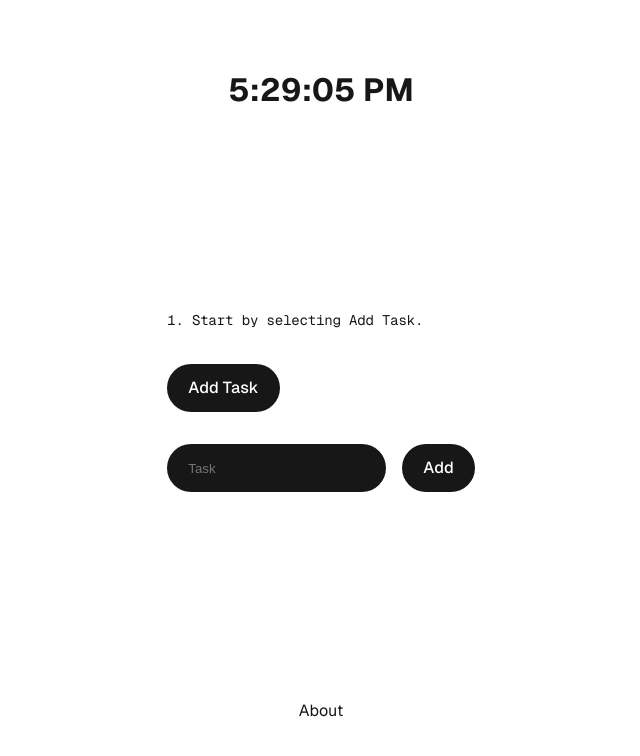
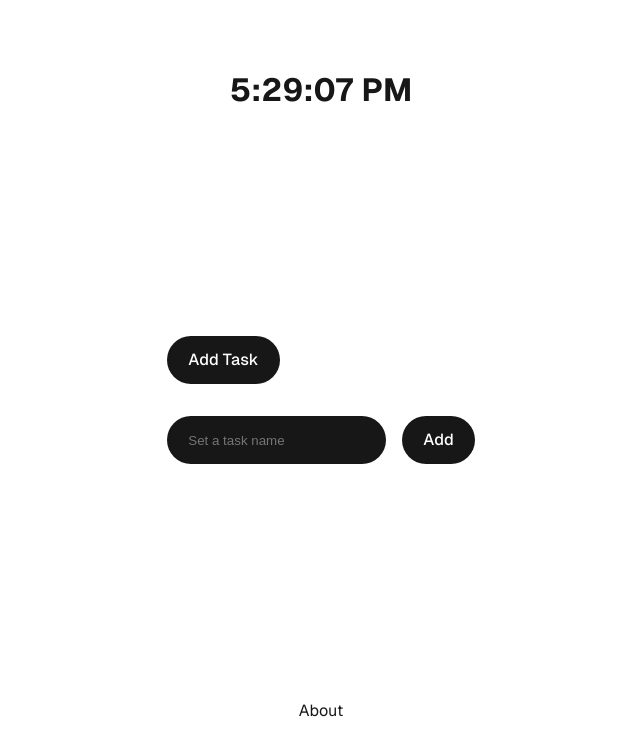
Before and after one commit to nxbit/clocknest-app, a Next.js app: page / in a window 1280 px wide. Both pictures are taken after a click on the link "Add Task". Shown: the top 756 px of the page, without its empty margins (319-959 px from the left). Built offline with nearby package versions, Linux system fonts and the light colour scheme.

Commit message:
AI optimized cod

```diff
--- a/src/app/comp/addtask.js
+++ b/src/app/comp/addtask.js
@@ -1,68 +1,97 @@
+/**
+ * AddTask component allows users to add and manage tasks.
+ *
+ * @component
+ * @example
+ * return (
+ *   <AddTask />
+ * )
+ */
 "use client";
-import { useState } from "react";
+import { useState, useCallback } from "react";
 import styles from "../page.module.css";
 import AppTask from "./apptasks";
 
-export default function AddTask(){
+/**
+ * Custom hook to manage the state of tasks.
+ *
+ * @returns {Array} An array containing the tasks state and a function to update it.
+ */
+export default function AddTask() {
+    const [tasks, setTasks] = useState([]);
+    const [showTaskInput, setShowTaskInput] = useState(false);
+    const [taskName, setTaskName] = useState("");
 
-    const [tasks, setTasks] = useState([]);
-    // appendTask appends a task to the tasks array
-    const appendTask = (task) => {
-        setTasks([...tasks, task]);
-    };
-    // pushTimeStamp pushes a timestamp to a task's timestamps array
-    const pushTimeStamp = (taskid, timestamp) => {
-        const taskIndex = tasks.findIndex((t) => t.id === taskid);
-        // If the task is found, push the timestamp to the task's timestamps array
-        if (taskIndex !== -1) {
-            const updatedTasks = [...tasks];
+    /**
+     * Appends a new task to the tasks state.
+     *
+     * @param {Object} task - The task object to be added.
+     */
+    const appendTask = useCallback((task) => {
+        setTasks((prevTasks) => [...prevTasks, task]);
+    }, []);
 
-            // If the task is running, push the timestamp to the timestamps array
-            updatedTasks[taskIndex].timestamps.push(timestamp);
-            updatedTasks[taskIndex].isrunning = true;
-            const timestamps = updatedTasks[taskIndex].timestamps;
-            // Caculate the Duration of the task
+    /**
+     * Adds a timestamp to a specific task and calculates the duration.
+     *
+     * @param {string} taskid - The ID of the task to update.
+     * @param {string} timestamp - The timestamp to be added.
+     */
+    const pushTimeStamp = useCallback((taskid, timestamp) => {
+        setTasks((prevTasks) => {
+            const taskIndex = prevTasks.findIndex((t) => t.id === taskid);
+            if (taskIndex === -1) return prevTasks;
+
+            const updatedTasks = [...prevTasks];
+            const task = { ...updatedTasks[taskIndex] };
+            task.timestamps = [...task.timestamps, timestamp];
+            task.isrunning = true;
+
             let duration = 0;
-
-            // During a Stop action, the duration is calculated.
-            while (timestamps.length >= 2) {
-                const start = timestamps.shift();
-                const end = timestamps.shift();
+            while (task.timestamps.length >= 2) {
+                const start = task.timestamps.shift();
+                const end = task.timestamps.shift();
                 if (end) {
-                    updatedTasks[taskIndex].isrunning = false;
+                    task.isrunning = false;
                     duration += (new Date(end) - new Date(start)) / 1000;
-                }
-            };
-
-            updatedTasks[taskIndex].duration += duration;
-            setTasks(updatedTasks);
                 }
             }
 
-    // showTaskInput is a boolean that toggles the task input form
-    const [showTaskInput, setShowTaskInput] = useState(false);
-    // showTaskInputClick toggles the task input form
-    const showTaskInputClick = () => {
-        setShowTaskInput(!showTaskInput);
-    };
-    // handleAddTask adds a task to the tasks array
-    const handleAddTask = () => {
-        const taskname = document.getElementById("task").value;
-        var task = {
+            task.duration += duration;
+            updatedTasks[taskIndex] = task;
+            return updatedTasks;
+        });
+    }, []);
+
+    /**
+     * Toggles the visibility of the task input field.
+     */
+    const showTaskInputClick = useCallback(() => {
+        setShowTaskInput((prevShowTaskInput) => !prevShowTaskInput);
+    }, []);
+
+    /**
+     * Handles the addition of a new task.
+     */
+    const handleAddTask = useCallback(() => {
+        if (!taskName.trim()) return;
+
+        const task = {
             id: crypto.randomUUID(),
-            task: taskname,
+            task: taskName,
             completed: false,
             completeddttm: null,
             duration: 0,
             createddttm: new Date(),
             timestamps: [],
-            isrunning: false
+            isrunning: false,
         };
         appendTask(task);
-        document.getElementById("task").value = "";
-    }
+        setTaskName("");
+    }, [taskName, appendTask]);
 
-    return(<>
+    return (
+        <>
             <div className={styles.ctas}>
                 <a
                     className={styles.primary}
@@ -75,10 +104,15 @@ export default function AddTask(){
             </div>
 
             {showTaskInput && (
-        <div
-            className={`${styles.ctas}`}
-        >
-            <input type="text" id="task" name="task" placeholder="Task" />
+                <div className={styles.ctas}>
+                    <input
+                        type="text"
+                        id="task"
+                        name="task"
+                        placeholder="Set a task name"
+                        value={taskName}
+                        onChange={(e) => setTaskName(e.target.value)}
+                    />
                     <a className={styles.primary} href="#" onClick={handleAddTask}>
                         Add
                     </a>
@@ -86,5 +120,6 @@ export default function AddTask(){
             )}
 
             <AppTask tasks={tasks} pushTimeStamp={pushTimeStamp} />
-    </>)
+        </>
+    );
 }
--- a/src/app/comp/apptasks.js
+++ b/src/app/comp/apptasks.js
@@ -1,8 +1,9 @@
-import { useState, useEffect } from 'react';
+import { useState, useEffect, useCallback } from 'react';
 import Image from 'next/image';
 import startlogo from './svg/start.svg';
 import stoplogo from './svg/stop.svg';
 
+// Function to format duration from seconds to HH:MM:SS format
 const formatDuration = (seconds) => {
     const hrs = Math.floor(seconds / 3600).toString().padStart(2, '0');
     const mins = Math.floor((seconds % 3600) / 60).toString().padStart(2, '0');
@@ -10,49 +11,64 @@ const formatDuration = (seconds) => {
     return `${hrs}:${mins}:${secs}`;
 };
 
-// RunningTimer is a component that takes an intDuration as a prop and returns a div that displays the duration of the task.
-function RunningTimer({intDuration}) {
+// Component to display a running timer
+function RunningTimer({ intDuration }) {
     const [duration, setDuration] = useState(intDuration);
+
     useEffect(() => {
+        // Update the duration every 100 milliseconds
         const interval = setInterval(() => {
             setDuration(prevDuration => prevDuration + 0.1);
         }, 100);
 
+        // Cleanup interval on component unmount
         return () => clearInterval(interval);
     }, []);
+
     return <div>{formatDuration(duration.toFixed(2))}</div>;
+}
+
+// Component to display either a running timer or a static duration
+const DurationDiv = ({ task }) => {
+    const taskDuration = task.duration.toFixed(2);
+
+    return task.timestamps.length === 1 ? (
+        <RunningTimer intDuration={task.duration} />
+    ) : (
+        <div>{formatDuration(taskDuration)}</div>
+    );
 };
 
-export default function AppTask({tasks, pushTimeStamp}){
-    // handleStart is a function that takes an id as an argument and pushes a timestamp to the task's timestamp array.
-    const handleStart = (id) => {
+// Main component to display tasks and handle start/stop actions
+export default function AppTask({ tasks, pushTimeStamp }) {
+
+    // Callback to handle start/stop action
+    const handleStart = useCallback((id) => {
         pushTimeStamp(id, new Date());
-    };
-    // DurationDiv is a component that takes a task as a prop and returns a div that displays the duration of the task.
-    const DurationDiv = ({task}) => {
-        var taskDuration = task.duration.toFixed(2);
-        return(
-            task.timestamps.length == 1 ? <RunningTimer intDuration={task.duration}/> : <div>{formatDuration(taskDuration)}</div>
-        )
-    }
+    }, [pushTimeStamp]);
 
-    return(
-    <>
-    {
-        tasks.map((task, index) => {
-            return(<>
-                <div key={index} style={{
-                    display: "grid",
-                    gridTemplateColumns: "auto auto auto 38px",
-                    borderBottom: "1px solid #ccc",
-                }}>
+    return (
+        <>
+            {tasks.map((task, index) => (
+                <div
+                    key={index}
+                    style={{
+                        display: 'grid',
+                        gridTemplateColumns: 'auto auto auto 38px',
+                        borderBottom: '1px solid #ccc',
+                    }}
+                >
                     <div>{task.task}</div>
-                    <DurationDiv task={task}/>
-                    <Image src={task.isrunning ? stoplogo : startlogo} alt="delete" width="38" height="38" onClick={() => handleStart(task.id)}/>
+                    <DurationDiv task={task} />
+                    <Image
+                        src={task.isrunning ? stoplogo : startlogo}
+                        alt="toggle"
+                        width="38"
+                        height="38"
+                        onClick={() => handleStart(task.id)}
+                    />
                 </div>
-                </>
-            )
-        })
-    }
-    </>)
+            ))}
+        </>
+    );
 }
--- a/src/app/comp/mainclock.js
+++ b/src/app/comp/mainclock.js
@@ -2,31 +2,28 @@
 import React, { useState, useEffect } from 'react';
 
 const MainClock = () => {
-    // Set the time state to the current time
+    // State to hold the current time
     const [time, setTime] = useState(new Date());
-    // Update the time state every second
+
+    // useEffect to set up a timer that updates the time every second
     useEffect(() => {
-        const timerId = setInterval(() => {
-            setTime(new Date());
-        }, 1000);
-
+        const timerId = setInterval(() => setTime(new Date()), 1000);
+        // Cleanup the interval on component unmount
         return () => clearInterval(timerId);
     }, []);
-    // Format the time to display in 12-hour format
+
+    // Function to format the time as a string
     const formatTime = (date) => {
-        let hours = date.getHours();
-        const minutes = date.getMinutes();
-        const seconds = date.getSeconds();
-        const ampm = hours >= 12 ? 'PM' : 'AM';
-        hours = hours % 12;
-        hours = hours ? hours : 12; // the hour '0' should be '12'
-        const strTime = `${hours}:${minutes < 10 ? '0' + minutes : minutes}:${seconds < 10 ? '0' + seconds : seconds} ${ampm}`;
-        return strTime;
+        const hours = date.getHours() % 12 || 12; // Convert 24-hour time to 12-hour time
+        const minutes = date.getMinutes().toString().padStart(2, '0'); // Add leading zero to minutes
+        const seconds = date.getSeconds().toString().padStart(2, '0'); // Add leading zero to seconds
+        const ampm = date.getHours() >= 12 ? 'PM' : 'AM'; // Determine AM/PM
+        return `${hours}:${minutes}:${seconds} ${ampm}`; // Return formatted time string
     };
 
     return (
         <div>
-            <h1>{formatTime(time)}</h1>
+            <h1>{formatTime(time)}</h1> {/* Display the formatted time */}
         </div>
     );
 };
--- a/src/app/page.js
+++ b/src/app/page.js
@@ -1,17 +1,19 @@
-
 import styles from "./page.module.css";
 import MainClock from "./comp/mainclock";
 import AddTask from "./comp/addtask";
 
+/**
+ * Home component that renders the main structure of the page.
+ * It includes a main clock, a section to add tasks, and a footer with an about link.
+ *
+ * @component
+ * @returns {JSX.Element} The rendered component.
+ */
 export default function Home() {
-
   return (
     <div className={styles.page}>
       <MainClock />
       <main className={styles.main}>
-          <ol>
-            <li>Start by selecting Add Task.</li>
-          </ol>
         <AddTask />
       </main>
       <footer className={styles.footer}>
```
Lines whose indentation alone changed are shown as unchanged.
